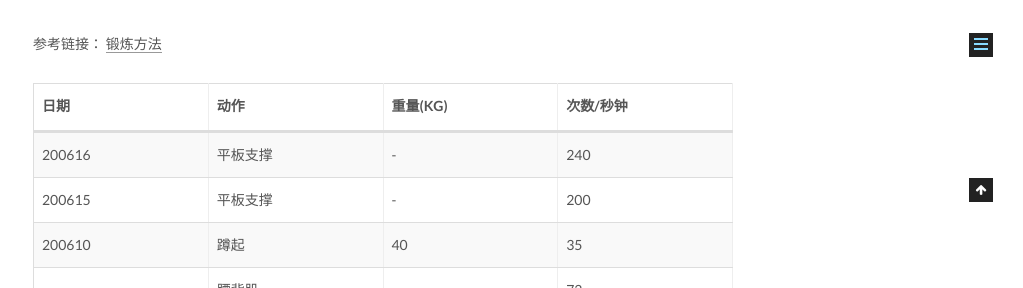
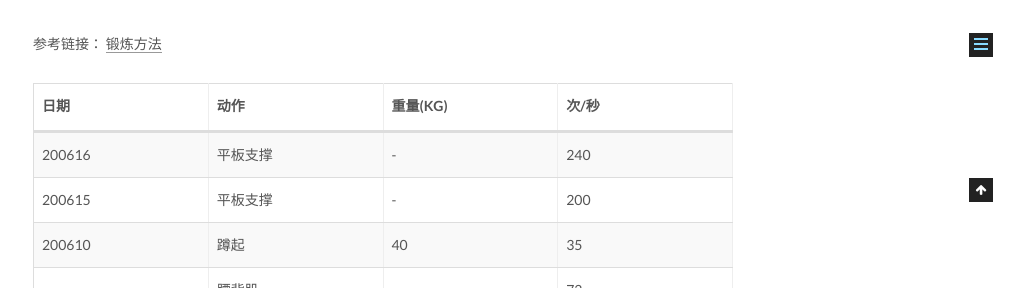
Before and after one commit to CodeHunter2006/CodeHunter2006.github.io, a Jekyll site: the page built from _posts/2020-06-01-Fitness_Record.md, in a window 1280 px wide. Shown: the part 798-1086 px from the top of the page, without its empty margins (257-1280 px from the left). Built offline with Jekyll 4.4.1, drawn with Linux system fonts in a browser that asks for light colours.

```diff
--- a/_posts/2020-06-01-Fitness_Record.md
+++ b/_posts/2020-06-01-Fitness_Record.md
@@ -11,26 +11,26 @@
 参考链接：
 [锻炼方法](/2020/06/07/Lose_Weight/)
 
-| 日期   | 动作     | 重量(KG) | 次数/秒钟 |
-| ------ | -------- | -------- | --------- |
-| 200616 | 平板支撑 | -        | 240       |
-| 200615 | 平板支撑 | -        | 200       |
-| 200610 | 蹲起     | 40       | 35        |
-| -      | 腰背肌   | -        | 72        |
-| -      | 肱三头   | 7.5      | 42        |
-| 200609 | 卷腹     | 50       | 58        |
-| -      | 肱二头   | 7.5      | 100       |
-| 200608 | 引体向上 | -50      | 25        |
-| -      | 腰背肌   | -        | 60        |
-| -      | 蹲起     | 30       | 41        |
-| -      | 胸肌     | 23       | 28        |
-| 200607 | 平板支撑 | -        | 60        |
-| 200603 | 腰背肌   | -        | 60        |
-| -      | 肱三头   | 7.5      | 27        |
-| -      | 蹲起     | 25       | 42        |
-| 200602 | 腹肌轮   | -        | 14        |
-| -      | 肱二头   | 7.5      | 39        |
-| -      | 胸肌     | 42.5     | 34        |
-| 200601 | 引体向上 | -50      | 16        |
-| -      | 蹲起     | 20       | 30        |
-| -      | 卷腹     | 35       | 31        |
+| 日期   | 动作     | 重量(KG) | 次/秒 |
+| ------ | -------- | -------- | ----- |
+| 200616 | 平板支撑 | -        | 240   |
+| 200615 | 平板支撑 | -        | 200   |
+| 200610 | 蹲起     | 40       | 35    |
+| -      | 腰背肌   | -        | 72    |
+| -      | 肱三头   | 7.5      | 42    |
+| 200609 | 卷腹     | 50       | 58    |
+| -      | 肱二头   | 7.5      | 100   |
+| 200608 | 引体向上 | -50      | 25    |
+| -      | 腰背肌   | -        | 60    |
+| -      | 蹲起     | 30       | 41    |
+| -      | 胸肌     | 23       | 28    |
+| 200607 | 平板支撑 | -        | 60    |
+| 200603 | 腰背肌   | -        | 60    |
+| -      | 肱三头   | 7.5      | 27    |
+| -      | 蹲起     | 25       | 42    |
+| 200602 | 腹肌轮   | -        | 14    |
+| -      | 肱二头   | 7.5      | 39    |
+| -      | 胸肌     | 42.5     | 34    |
+| 200601 | 引体向上 | -50      | 16    |
+| -      | 蹲起     | 20       | 30    |
+| -      | 卷腹     | 35       | 31    |
```
Also changed, not shown: _posts/2020-06-07-Lose_Weight.md (+6 -4 lines).
